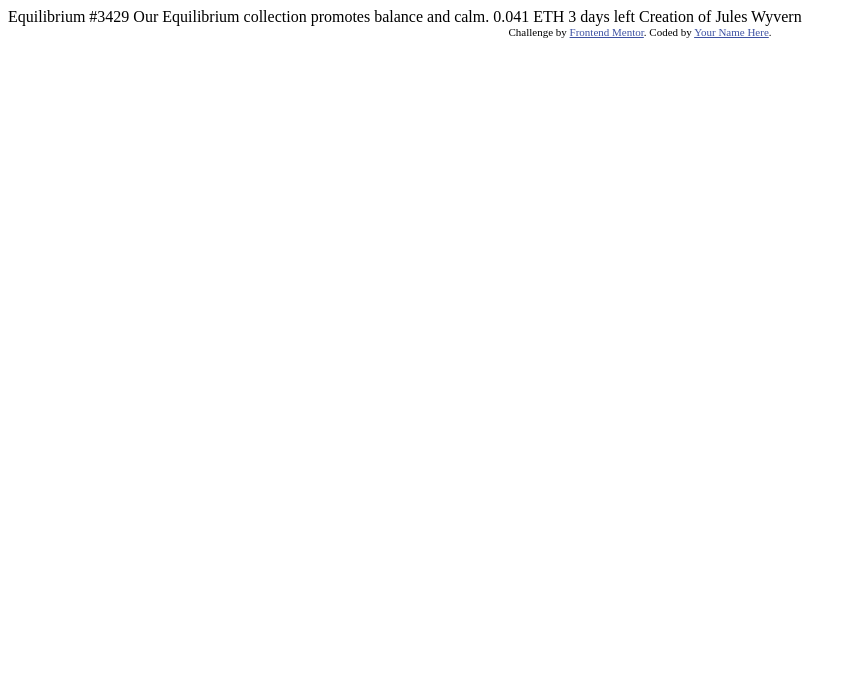
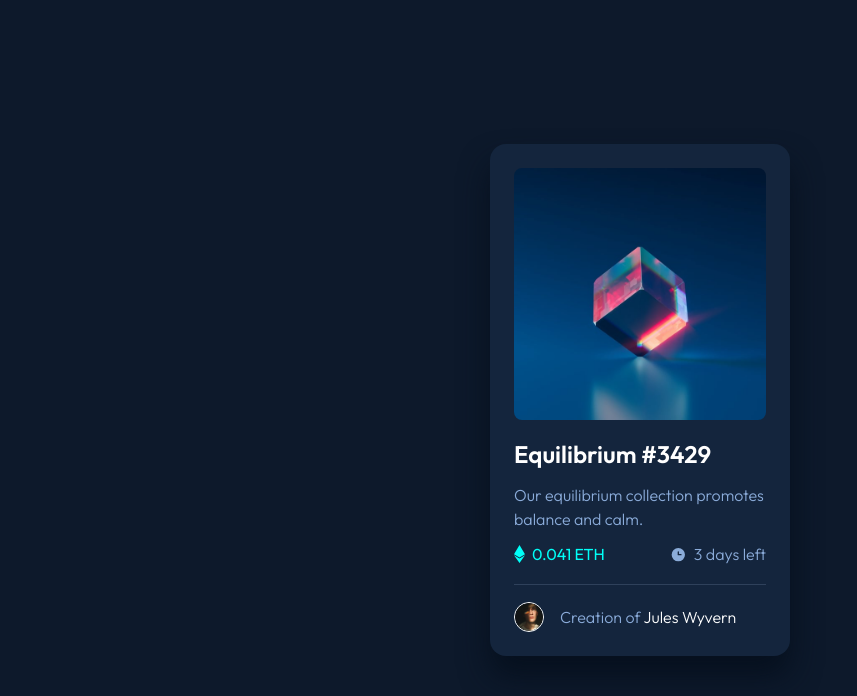
Before and after one commit to FearlessOne07/nft-preview-card-component-main, a plain HTML site: page index.html in a window 1280 px wide. Shown: the whole page, without its empty margins (0-857 px from the left). Drawn offline with Linux system fonts and the light colour scheme.

Commit message:
Final Ver

```diff
--- a/index.html
+++ b/index.html
@@ -1,33 +1,58 @@
 <!DOCTYPE html>
 <html lang="en">
+
 <head>
   <meta charset="UTF-8">
-  <meta name="viewport" content="width=device-width, initial-scale=1.0"> <!-- displays site properly based on user's device -->
+  <meta name="viewport" content="width=device-width, initial-scale=1.0">
+  <!-- displays site properly based on user's device -->
 
   <link rel="icon" type="image/png" sizes="32x32" href="./images/favicon-32x32.png">
+  <link rel="stylesheet" href="style.css">
 
   <title>Frontend Mentor | NFT preview card component</title>
+  <!-- Feel free to remove these styles or customise in your own stylesheet 👍 -->
+</head>
 
-  <!-- Feel free to remove these styles or customise in your own stylesheet 👍 -->
-  <style>
-    .attribution { font-size: 11px; text-align: center; }
-    .attribution a { color: hsl(228, 45%, 44%); }
-  </style>
-</head>
 <body>
+  <main>
+    <article class="component">
+      <picture>
+        <img src="images/image-equilibrium.jpg" alt="A translucent cube standing on one of it corners.">
+      </picture>
+      <div class="info">
+        <h1 class="active">Equilibrium #3429</h1>
+        <p class="light-grey">Our equilibrium collection promotes balance and calm.</p>
+        <div class="flex-group">
+          <p class="eth-count neon-blue">
+            <svg width="11" height="18" xmlns="http://www.w3.org/2000/svg">
+              <path d="M11 10.216 5.5 18 0 10.216l5.5 3.263 5.5-3.262ZM5.5 0l5.496 9.169L5.5 12.43 0 9.17 5.5 0Z"
+                fill="#00FFF8" />
+            </svg>
+            0.041 ETH
+          </p>
+          <p class="time light-grey">
+            <svg width="17" height="17" xmlns="http://www.w3.org/2000/svg">
+              <path
+                d="M8.305 2.007a6.667 6.667 0 1 0 0 13.334 6.667 6.667 0 0 0 0-13.334Zm2.667 7.334H8.305a.667.667 0 0 1-.667-.667V6.007a.667.667 0 0 1 1.334 0v2h2a.667.667 0 0 1 0 1.334Z"
+                fill="#8BACD9" />
+            </svg>
+            3 days left
+          </p>
 
-  Equilibrium #3429
+        </div>
+        <hr>
+        <div class="creator">
+          <img src="images/image-avatar.png" alt="">
+          <p><span class="light-grey">Creation of</span> <span class="active">Jules Wyvern</span> </p>
+        </div>
 
-  Our Equilibrium collection promotes balance and calm.
+      </div>
 
-  0.041 ETH
-  3 days left
 
-  Creation of Jules Wyvern
 
-  <div class="attribution">
-    Challenge by <a href="https://www.frontendmentor.io?ref=challenge" target="_blank">Frontend Mentor</a>.
-    Coded by <a href="#">Your Name Here</a>.
-  </div>
+    </article>
+
+  </main>
 </body>
+
 </html>
--- /dev/null
+++ b/style.css
@@ -0,0 +1,178 @@
+@import url('https://fonts.googleapis.com/css2?family=Fraunces:wght@700&family=Outfit:wght@300;400;600&display=swap');
+
+/* RESET */
+
+
+/*  1. Use a more-intuitive box-sizing model. */
+
+
+*,
+*::before,
+*::after {
+    box-sizing: border-box;
+    margin: 0;
+}
+
+/*
+    2. Remove default margin
+  */
+* {
+    margin: 0;
+}
+
+/*
+    Typographic tweaks!
+    3. Add accessible line-height
+    4. Improve text rendering
+   */
+
+
+body {
+    line-height: 1.5;
+    -webkit-font-smoothing: antialiased;
+    font-family: 'Montserrat', sans-serif;
+}
+
+/*
+    5. Improve media defaults
+  */
+
+img,
+picture,
+video,
+canvas,
+svg {
+    display: block;
+    max-width: 100%;
+}
+
+/*
+    6. Remove built-in form typography styles
+  */
+input,
+button,
+textarea,
+select {
+    font: inherit;
+}
+
+/*
+    7. Avoid text overflows
+  */
+p,
+h1,
+h2,
+h3,
+h4,
+h5,
+h6 {
+    overflow-wrap: break-word;
+}
+
+
+/* General Styles */
+
+
+body {
+    width: 100%;
+    min-height: 100vh;
+    font-family: 'Outfit', sans-serif;
+}
+
+main {
+    width: 100%;
+    height: 100vh;
+    background: hsl(217, 54%, 11%);
+    display: flex;
+    align-items: center;
+    justify-content: center;
+    padding: 1.5rem;
+}
+
+.component {
+    background: hsl(216, 50%, 16%);
+    color: white;
+    padding: 1.5rem;
+}
+
+.flex-group {
+    display: flex;
+    justify-content: space-between;
+    align-items: center;
+}
+
+.time,
+.eth-count {
+    display: inline-flex;
+    align-items: center;
+    gap: 7px;
+}
+
+/* Typography */
+
+p {
+    font-size: 1rem;
+    font-weight: 300;
+}
+
+.light-grey {
+    color: hsl(215, 51%, 70%);
+}
+
+.neon-blue {
+    color: hsl(178, 100%, 50%);
+    font-weight: 400;
+}
+
+hr {
+    margin: .4rem 0;
+    background-color: hsl(215, 32%, 27%);
+    height: 1px;
+    border: none;
+    outline: none;
+
+}
+
+.info h1 {
+    font-size: 1.5rem;
+    font-weight: 600;
+}
+
+.active:hover {
+    cursor: pointer;
+    color: hsl(178, 100%, 50%);
+}
+
+/* Layout */
+
+.creator {
+    display: flex;
+    align-items: center;
+    justify-content: flex-start;
+    gap: 1rem;
+}
+
+picture {
+    border-radius: .5rem;
+    overflow: hidden;
+}
+
+.creator img {
+    width: 30px;
+    border: 1px solid white;
+    border-radius: 50%;
+}
+
+.component {
+    display: grid;
+    gap: 1rem;
+    border-radius: 1rem;
+    max-width: 300px;
+    box-shadow: 0px 20px 30px hsl(214, 68%, 7%);
+    ;
+}
+
+.info {
+    display: grid;
+    gap: .7rem;
+}
```
Also changed, not shown: design/active-states.jpg (deleted), design/desktop-design.jpg (deleted), design/desktop-preview.jpg (deleted), design/mobile-design.jpg (deleted), 3 other files.
